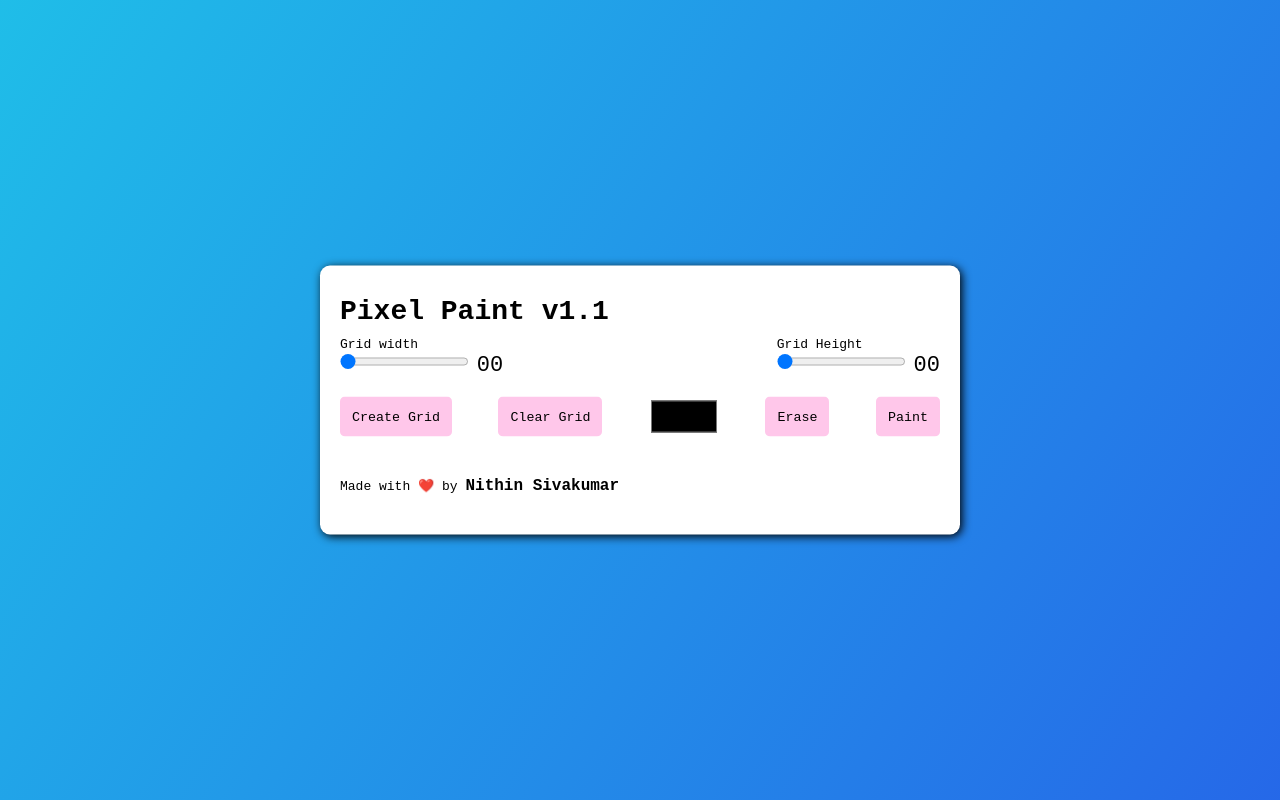
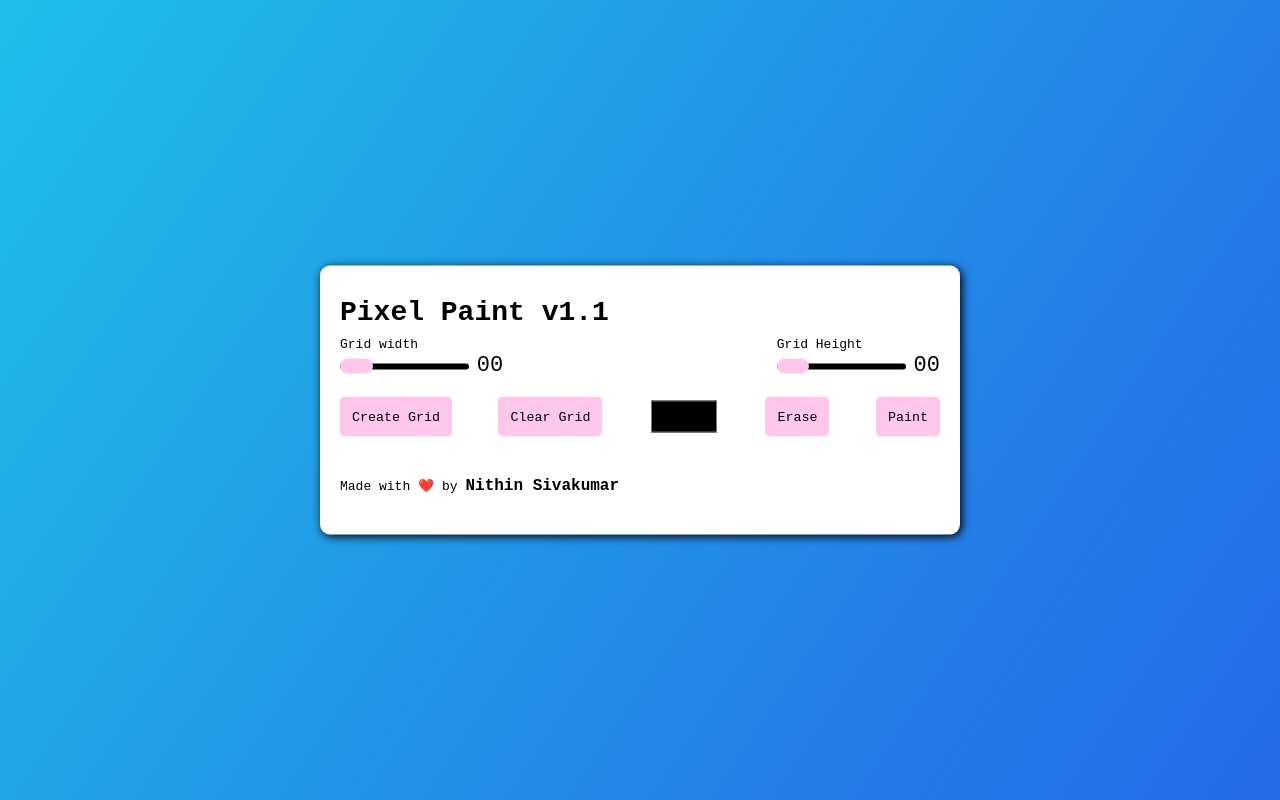
Before and after one commit to nithin-sivakumar/pixel-painter, a plain HTML site: page index.html in a window 1280 px wide. Drawn offline with Linux system fonts and the light colour scheme.

Commit message:
Improve sliders and overall UI

```diff
--- a/css/style.css
+++ b/css/style.css
@@ -19,6 +19,26 @@ body {
     padding: 20px 20px;
     border-radius: 10px;
     box-shadow: 2px 2px 10px #000;
+}
+
+.header-link {
+    text-decoration: none;
+    color: #000;
+    margin-bottom: 20px;
+}
+
+.title {
+    font-size: 28px;
+    font-weight: bolder;
+    margin: 10px 0px;
+    display: inline-block;
+
+}
+
+.title:hover {
+    background-color: #ddd;
+    text-decoration: underline;
+    text-underline-offset: 2px;
 }
 
 h1 {
@@ -71,6 +91,33 @@ input[type="color"] {
     cursor: pointer;
 }
 
+input[type="range"] {
+    -webkit-appearance: none;
+    background: transparent;
+    cursor: pointer;
+    appearance: none;
+}
+
+input[type="range"]::-webkit-slider-runnable-track {
+    background: #000;
+    height: 0.5rem;
+    border-radius: 10px;
+}
+
+input[type="range"]::-webkit-slider-thumb {
+    -webkit-appearance: none;
+    appearance: none;
+    background: #FFC7EA;
+    margin-top: -5px;
+    height: 1.2rem;
+    width: 2.5rem;
+    border-radius: 30px;
+}
+
+input[type="range"]::-webkit-slider-thumb:hover {
+    background: #D8B4F8;
+}
+
 .gridCol {
     height: 1em;
     width: 1em;
@@ -95,7 +142,7 @@ input[type="color"] {
 .footer-link:hover {
     background-color: #ddd;
     text-decoration: underline;
-    text-underline-offset: 8px;
+    text-underline-offset: 2px;
 }
 
 @media only screen and (max-width: 768px) {
@@ -105,17 +152,17 @@ input[type="color"] {
     }
 }
 
-.container {
+/* .container {
     display: flex;
     flex-direction: column;
     align-items: center;
-}
+} */
 
 /* Rainbow */
 
 .main {
-    /* height: 100%;
-    width: 100%; */
+    height: 100%;
+    width: 100%;
     left:0;
     right: 0;
     top: 0;
--- a/index.html
+++ b/index.html
@@ -9,12 +9,12 @@
   <body>
     <div class="main">
       <div class="wrapper">
-        <h1>Pixel Paint v1.1</h1>
+        <a class="header-link" href="https://github.com/nithin-sivakumar/pixel-painter"><span class="title">Pixel Paint v1.1</span></a>
         <div class="options">
           <div class="opt-wrapper">
             <div class="slider">
               <label for="width-range">Grid width</label>
-              <input type="range" id="width-range" min="1" max="25" />
+              <input type="range" id="width-range" min="0" max="25" />
               <span id="width-value">00</span>
             </div>
             <div class="slider">
```
